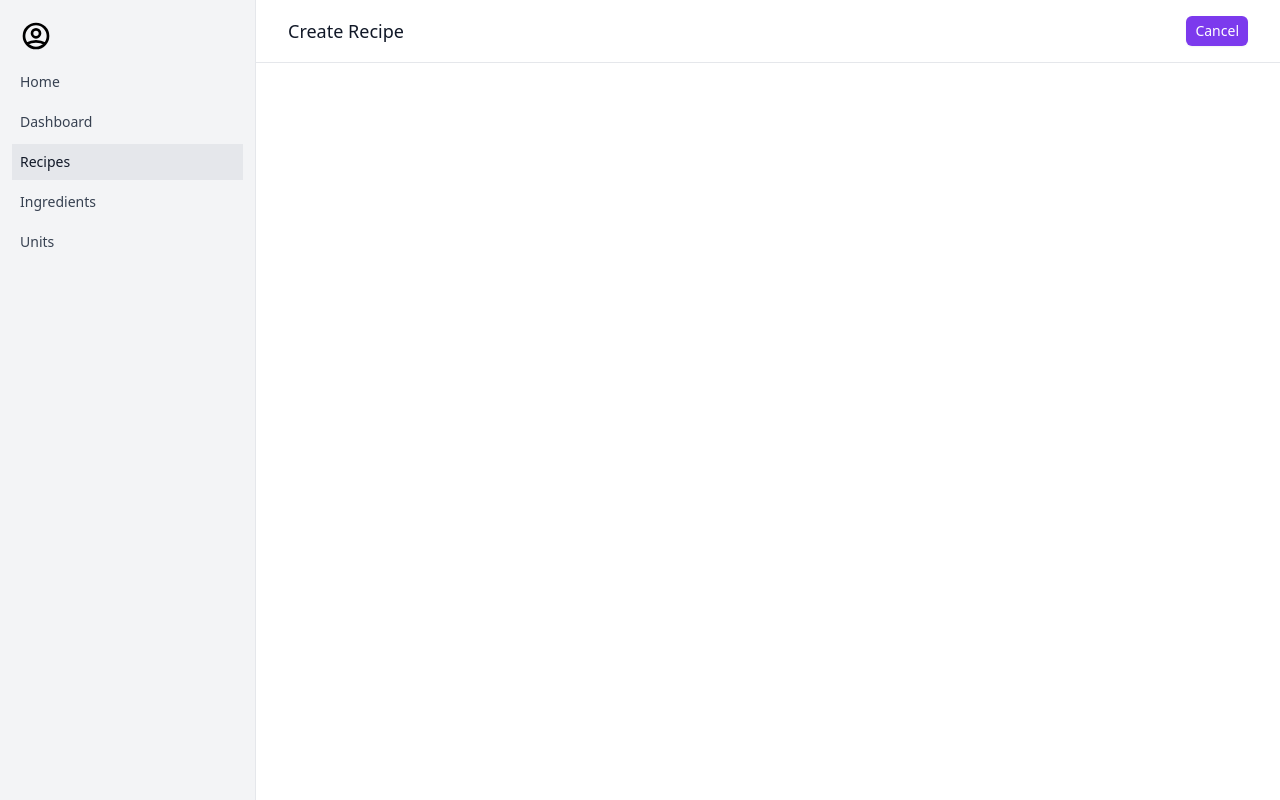
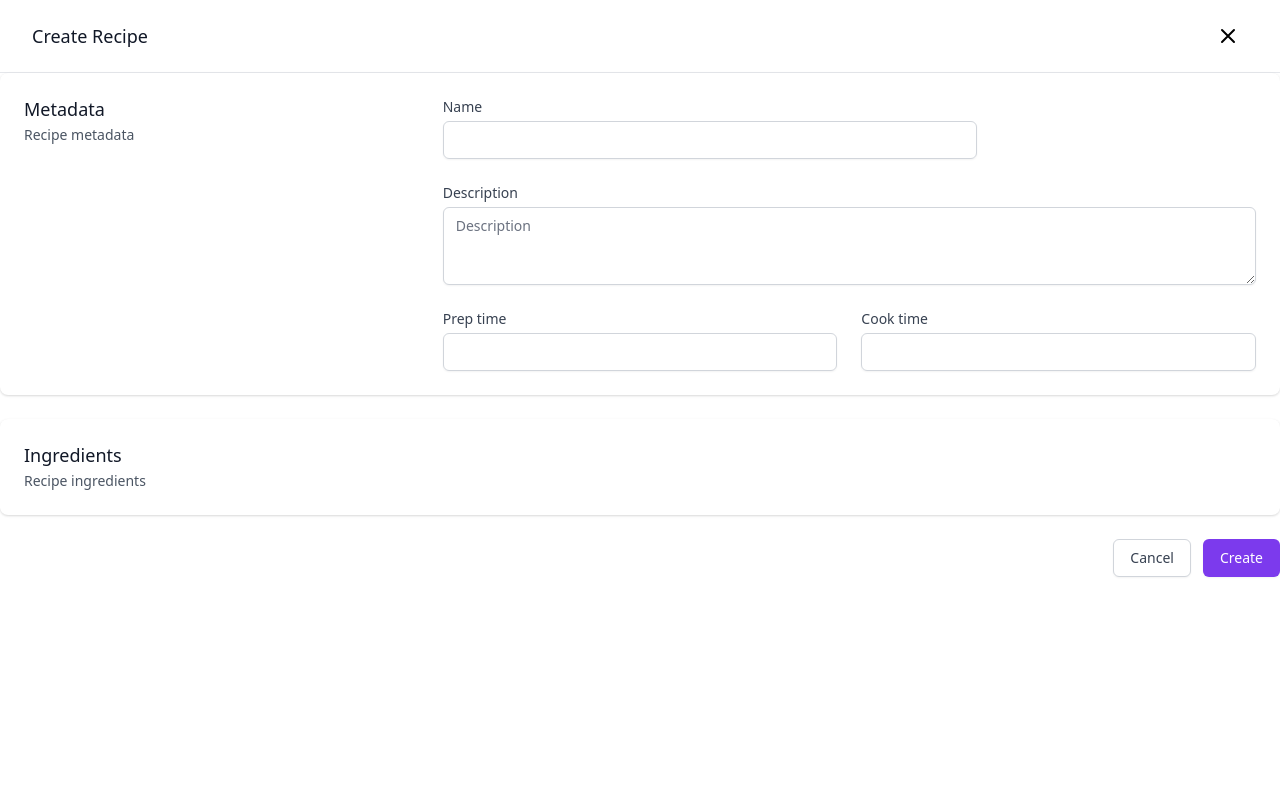
Before and after one commit to jagrajan/ibidandchai, a Next.js app in the folder app/: page /admin/recipe/create in a window 1280 px wide. Built offline with nearby package versions, Linux system fonts and the light colour scheme.

Commit message:
[app] hook up create recipe form

```diff
--- /dev/null
+++ b/app/components/layout/Header/HeaderWithActions/CloseButton.tsx
@@ -0,0 +1,19 @@
+import Link from 'next/link'
+import { XIcon } from '@heroicons/react/outline'
+
+interface CloseButtonProps {
+  to: string
+}
+
+const CloseButton: React.FC<CloseButtonProps> = (props) => {
+  const { to } = props
+  return (
+    <Link href={to}>
+      <a className="inline-flex items-center rounded-full bg-white hover:bg-gray-100 p-2">
+        <XIcon className="h-6 w-6" />
+      </a>
+    </Link>
+  )
+}
+
+export default CloseButton
--- a/app/components/ui/Button/index.tsx
+++ b/app/components/ui/Button/index.tsx
@@ -2,14 +2,28 @@ import Link from 'next/link'
 import React from 'react'
 
 type ButtonProps = {
+  variant?: 'primary' | 'secondary'
   type?: 'button' | 'submit'
   to?: string
 }
 
+function getBackgroundClass(variant?: ButtonProps['variant']): string {
+  variant = variant || 'primary'
+  switch (variant) {
+    case 'primary':
+      return 'bg-purple-600 hover:bg-purple-700 text-white border-transparent'
+    case 'secondary':
+      return 'bg-white hover:bg-gray-50 text-gray-700 border-gray-300'
+  }
+}
+
 const Button: React.FC<ButtonProps> = (props) => {
-  const className =
-    'order-0 inline-flex items-center px-2 py-1 border border-transparent shadow-sm text-sm font-medium rounded-md text-white bg-purple-600 hover:bg-purple-700 focus:outline-none focus:ring-2 focus:ring-offset-2 focus:ring-purple-500 sm:order-1 sm:ml-3'
-  const { type, to, children } = props
+  const { type, to, children, variant } = props
+  const className = [
+    'order-0 inline-flex items-center px-4 py-2 border shadow-sm text-sm font-medium rounded-md focus:outline-none focus:ring-2 focus:ring-offset-2 focus:ring-purple-500 sm:order-1 sm:ml-3',
+    getBackgroundClass(variant),
+  ].join(' ')
+
   if (to) {
     return (
       <Link href={to}>
--- a/app/pages/admin/recipe/create/index.tsx
+++ b/app/pages/admin/recipe/create/index.tsx
@@ -1,20 +1,120 @@
+import { useMutation } from '@apollo/client'
 import Head from 'next/head'
-import Link from 'next/link'
-import DashboardLayout from '../../../../components/layout/Dashboard'
+import { useRouter } from 'next/router'
+import React from 'react'
+import { useForm } from 'react-hook-form'
 import HeaderWithActions from '../../../../components/layout/Header/HeaderWithActions'
+import CloseButton from '../../../../components/layout/Header/HeaderWithActions/CloseButton'
 import Button from '../../../../components/ui/Button'
+import {
+  buildInsertRecipeOneMutation,
+  InsertRecipeOnePayload,
+  InsertRecipeOneResponse,
+} from '../../../../types/graphql/Recipe'
 
-const RecipesAdminPage: React.FC = () => {
+interface InputProps extends React.HTMLProps<HTMLInputElement> {
+  label: string
+}
+
+const Input: React.FC<InputProps> = ({ label, name, ...rest }) => {
   return (
-    <DashboardLayout>
+    <>
+      <label htmlFor={name} className="block text-sm font-medium text-gray-700">
+        {label}
+      </label>
+      <div className="mt-1 flex rounded-md shadow-sm">
+        <input
+          name={name}
+          {...rest}
+          className="focus:ring-indigo-500 focus:border-indigo-500 flex-1 block w-full rounded-md sm:text-sm border-gray-300"
+        />
+      </div>
+    </>
+  )
+}
+
+interface SectionProps {
+  title: string
+  description: string
+}
+
+const Section: React.FC<SectionProps> = ({ title, description, children }) => {
+  return (
+    <div className="bg-white shadow px-4 py-5 sm:rounded-lg sm:p-6">
+      <div className="md:grid md:grid-cols-3 md:gap-6">
+        <div className="md:col-span-1">
+          <h3 className="text-lg font-medium leading-6 text-gray-900">{title}</h3>
+          <p className="mt-1 text-sm text-gray-600">{description}</p>
+        </div>
+
+        <div className="mt-5 md:mt-0 md:col-span-2 space-y-6">{children}</div>
+      </div>
+    </div>
+  )
+}
+
+const RecipeCreatePage: React.FC = () => {
+  const { register, handleSubmit } = useForm<InsertRecipeOnePayload>()
+  const { push } = useRouter()
+
+  const [addRecipe] = useMutation<InsertRecipeOneResponse, InsertRecipeOnePayload>(buildInsertRecipeOneMutation('id'), {
+    onCompleted: () => {
+      push('/admin/recipe')
+    },
+  })
+  const onSubmit = handleSubmit((variables) => {
+    console.log({ variables })
+    addRecipe({ variables })
+  })
+  return (
+    <>
       <Head>
         <title>Recipes</title>
       </Head>
       <HeaderWithActions title="Create Recipe">
-        <Button to="/admin/recipe">Cancel</Button>
+        <CloseButton to="/admin/recipe" />
       </HeaderWithActions>
-    </DashboardLayout>
+      <form className="space-y-6 container mx-auto" onSubmit={onSubmit}>
+        <Section title="Metadata" description="Recipe metadata">
+          <div className="grid grid-cols-3 gap-6">
+            <div className="col-span-3 sm:col-span-2">
+              <Input label="Name" type="text" {...register('name')} />
+            </div>
+          </div>
+
+          <div>
+            <label htmlFor="description" className="block text-sm font-medium text-gray-700">
+              Description
+            </label>
+            <div className="mt-1">
+              <textarea
+                rows={3}
+                className="shadow-sm focus:ring-indigo-500 focus:border-indigo-500 block w-full sm:text-sm border border-gray-300 rounded-md"
+                placeholder="Description"
+                defaultValue=""
+                {...register('description')}
+              />
+            </div>
+          </div>
+          <div className="grid grid-cols-6 gap-6">
+            <div className="col-span-6 sm:col-span-3">
+              <Input label="Prep time" type="text" {...register('prep_time')} />
+            </div>
+            <div className="col-span-6 sm:col-span-3">
+              <Input label="Cook time" type="text" {...register('cook_time')} />
+            </div>
+          </div>
+        </Section>
+        <Section title="Ingredients" description="Recipe ingredients"></Section>
+        <div className="flex justify-end">
+          <Button type="button" variant="secondary">
+            Cancel
+          </Button>
+          <Button type="submit">Create</Button>
+        </div>
+      </form>
+    </>
   )
 }
 
-export default RecipesAdminPage
+export default RecipeCreatePage
```
